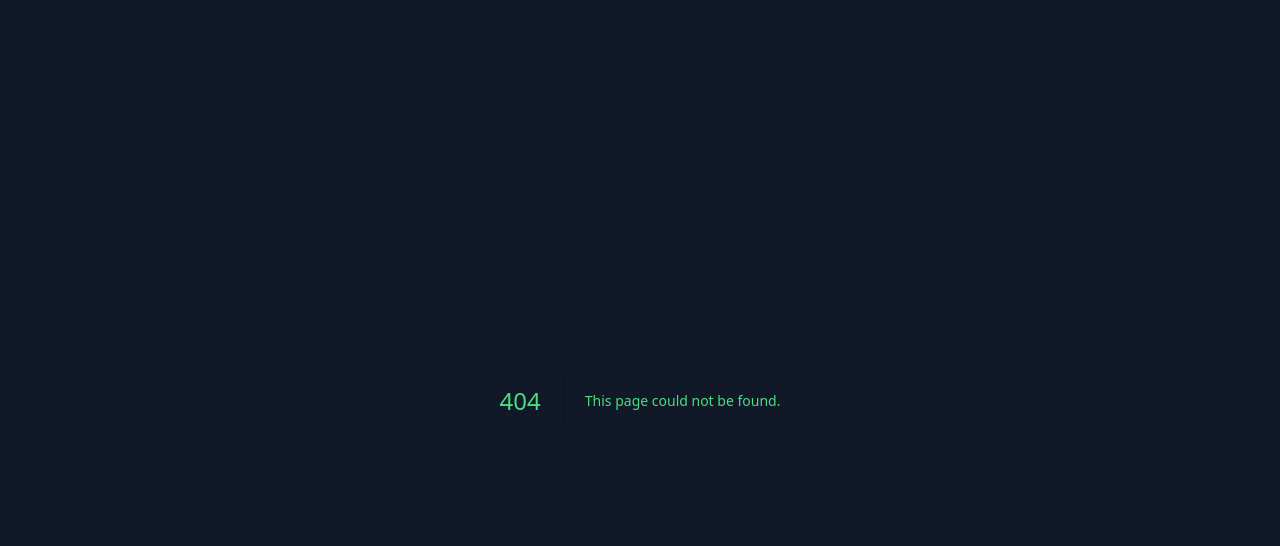
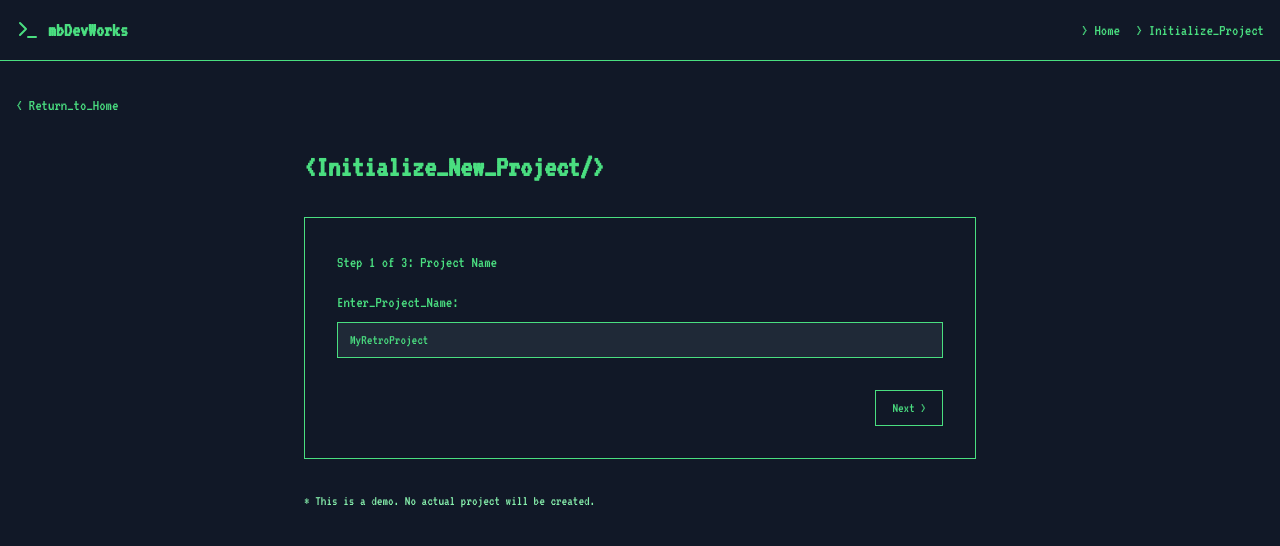
Before and after one commit to Dimitar765/devworksHomePage, a Next.js app in the folder homepage/: page /initialize-project in a window 1280 px wide. Before the commit this address had no page. Shown: the top 546 px of the page. Built offline with nearby package versions, Linux system fonts and the light colour scheme.

Commit message:
project page added

```diff
--- a/homepage/app/components/Footer.tsx
+++ b/homepage/app/components/Footer.tsx
@@ -1,4 +1,4 @@
-import { AtSign, Hash, Share2, Zap } from "lucide-react"
+import { AtSign, Hash, Share2, Zap } from "lucide-react";
 
 export default function Footer() {
   return (
@@ -6,36 +6,54 @@ export default function Footer() {
       <div className="container mx-auto px-4">
         <div className="flex flex-wrap justify-between items-center">
           <div className="w-full md:w-1/3 mb-6 md:mb-0">
-            <h3 className="text-xl font-bold mb-2 text-green-400">RetroDevPro</h3>
+            <h3 className="text-xl font-bold mb-2 text-green-400">
+              mbDevWorks
+            </h3>
             <p className="text-green-300">Coding like it's Y2K</p>
           </div>
           <div className="w-full md:w-1/3 mb-6 md:mb-0">
-            <h4 className="text-lg font-semibold mb-2 text-green-400">Quick_Links</h4>
+            <h4 className="text-lg font-semibold mb-2 text-green-400">
+              Quick_Links
+            </h4>
             <ul className="space-y-2">
               <li>
-                <a href="#services" className="text-green-300 hover:text-green-200">
+                <a
+                  href="#services"
+                  className="text-green-300 hover:text-green-200"
+                >
                   &gt; Services
                 </a>
               </li>
               <li>
-                <a href="#portfolio" className="text-green-300 hover:text-green-200">
+                <a
+                  href="#portfolio"
+                  className="text-green-300 hover:text-green-200"
+                >
                   &gt; Portfolio
                 </a>
               </li>
               <li>
-                <a href="#testimonials" className="text-green-300 hover:text-green-200">
+                <a
+                  href="#testimonials"
+                  className="text-green-300 hover:text-green-200"
+                >
                   &gt; Testimonials
                 </a>
               </li>
               <li>
-                <a href="#contact" className="text-green-300 hover:text-green-200">
+                <a
+                  href="#contact"
+                  className="text-green-300 hover:text-green-200"
+                >
                   &gt; Contact
                 </a>
               </li>
             </ul>
           </div>
           <div className="w-full md:w-1/3">
-            <h4 className="text-lg font-semibold mb-2 text-green-400">Connect</h4>
+            <h4 className="text-lg font-semibold mb-2 text-green-400">
+              Connect
+            </h4>
             <div className="flex space-x-4">
               <a href="#" className="text-green-400 hover:text-green-300">
                 <AtSign size={24} />
@@ -53,9 +71,11 @@ export default function Footer() {
           </div>
         </div>
         <div className="mt-8 text-center text-green-400">
-          <p>&copy; {new Date().getFullYear()} RetroDevPro. All_rights_reserved.</p>
+          <p>
+            &copy; {new Date().getFullYear()} mbDevWorks. All_rights_reserved.
+          </p>
         </div>
       </div>
     </footer>
-  )
+  );
 }
--- a/homepage/app/components/Header.tsx
+++ b/homepage/app/components/Header.tsx
@@ -2,10 +2,14 @@
 
 import { useState } from "react";
 import Link from "next/link";
+import { usePathname } from "next/navigation";
 import { Terminal, Menu, X } from "lucide-react";
 
 export default function Header() {
   const [isMenuOpen, setIsMenuOpen] = useState(false);
+  const pathname = usePathname();
+
+  const isHomePage = pathname === "/";
 
   return (
     <header className="border-b border-green-400">
@@ -26,36 +30,57 @@ export default function Header() {
           <ul
             className={`md:flex space-y-2 md:space-y-0 md:space-x-4 ${isMenuOpen ? "block" : "hidden"} absolute md:relative left-0 right-0 top-16 md:top-0 bg-gray-900 md:bg-transparent p-4 md:p-0 border-b border-green-400 md:border-none`}
           >
+            {isHomePage ? (
+              <>
                 <li>
-              <Link
+                  <a
                     href="#services"
                     className="text-green-400 hover:text-green-300 block"
                   >
                     &gt; Services
-              </Link>
+                  </a>
                 </li>
                 <li>
-              <Link
+                  <a
                     href="#portfolio"
                     className="text-green-400 hover:text-green-300 block"
                   >
                     &gt; Portfolio
-              </Link>
+                  </a>
                 </li>
                 <li>
-              <Link
+                  <a
                     href="#testimonials"
                     className="text-green-400 hover:text-green-300 block"
                   >
                     &gt; Testimonials
-              </Link>
+                  </a>
                 </li>
                 <li>
-              <Link
+                  <a
                     href="#contact"
                     className="text-green-400 hover:text-green-300 block"
                   >
                     &gt; Contact
+                  </a>
+                </li>
+              </>
+            ) : (
+              <li>
+                <Link
+                  href="/"
+                  className="text-green-400 hover:text-green-300 block"
+                >
+                  &gt; Home
+                </Link>
+              </li>
+            )}
+            <li>
+              <Link
+                href="/initialize-project"
+                className="text-green-400 hover:text-green-300 block"
+              >
+                &gt; Initialize_Project
               </Link>
             </li>
           </ul>
--- a/homepage/app/components/Hero.tsx
+++ b/homepage/app/components/Hero.tsx
@@ -1,15 +1,17 @@
-import { Button } from "@/components/ui/button"
-import Typewriter from "./Typewriter"
+import Link from "next/link";
+import { Button } from "@/components/ui/button";
+import Typewriter from "./Typewriter";
 
 export default function Hero() {
   return (
     <section className="py-20 text-center">
       <h1 className="text-4xl md:text-5xl font-bold mb-4 text-green-400">
-        <Typewriter text="<Retro_Inspired_Web_Solutions/>" delay={50} />
+        <Typewriter text="<Web_Solutions_For_Your_Project/>" delay={50} />
       </h1>
       <p className="text-xl mb-8 text-green-300">
-        <Typewriter text="We code like it's 1999, but our websites are from the future" delay={30} />
+        <Typewriter text="Web solutions that define your work" delay={30} />
       </p>
+      <Link href="/initialize-project">
         <Button
           variant="outline"
           size="lg"
@@ -17,6 +19,7 @@ export default function Hero() {
         >
           INITIALIZE PROJECT
         </Button>
+      </Link>
     </section>
-  )
+  );
 }
--- a/homepage/app/components/Portfolio.tsx
+++ b/homepage/app/components/Portfolio.tsx
@@ -1,27 +1,29 @@
-import Image from "next/image"
+import Image from "next/image";
 
 export default function Portfolio() {
   const projects = [
     {
       image: "/placeholder.svg?height=300&width=400",
-      title: "RetroCommerce",
-      description: "An e-commerce platform with a 90s aesthetic",
+      title: "imk.mk",
+      description: "End to end solution for our client",
     },
     {
       image: "/placeholder.svg?height=300&width=400",
-      title: "VintageBoard",
-      description: "A bulletin board system inspired dashboard",
+      title: "news app",
+      description: "news app for active readers and writers",
     },
     {
       image: "/placeholder.svg?height=300&width=400",
-      title: "PixelFit",
-      description: "8-bit style fitness tracking application",
+      title: "Hometown",
+      description: "Emotional/visual storyteling",
     },
-  ]
+  ];
 
   return (
     <section id="portfolio" className="py-20">
-      <h2 className="text-3xl font-bold text-center mb-12 text-green-400">&lt;Our_Portfolio&gt;</h2>
+      <h2 className="text-3xl font-bold text-center mb-12 text-green-400">
+        &lt;Our_Portfolio&gt;
+      </h2>
       <div className="grid grid-cols-1 md:grid-cols-3 gap-8">
         {projects.map((project, index) => (
           <div key={index} className="border border-green-400 overflow-hidden">
@@ -33,13 +35,17 @@ export default function Portfolio() {
               className="w-full h-48 object-cover"
             />
             <div className="p-6">
-              <h3 className="text-xl font-semibold mb-2 text-green-300">{project.title}</h3>
+              <h3 className="text-xl font-semibold mb-2 text-green-300">
+                {project.title}
+              </h3>
               <p className="text-green-200">{project.description}</p>
             </div>
           </div>
         ))}
       </div>
-      <h2 className="text-3xl font-bold text-center mt-12 text-green-400">&lt;/Our_Portfolio&gt;</h2>
+      <h2 className="text-3xl font-bold text-center mt-12 text-green-400">
+        &lt;/Our_Portfolio&gt;
+      </h2>
     </section>
-  )
+  );
 }
--- a/homepage/app/components/Services.tsx
+++ b/homepage/app/components/Services.tsx
@@ -4,18 +4,18 @@ export default function Services() {
   const services = [
     {
       icon: <Monitor className="w-12 h-12 text-green-400" />,
-      title: "Retro Web Design",
-      description: "Nostalgic designs that stand out in the modern web",
+      title: "Web Design",
+      description: "Designs that stand out in the modern web",
     },
     {
       icon: <Code className="w-12 h-12 text-green-400" />,
-      title: "Vintage-Inspired Development",
-      description: "Cutting-edge tech with a retro aesthetic",
+      title: "Web and App Development",
+      description: "Cutting-edge tech",
     },
     {
       icon: <Cpu className="w-12 h-12 text-green-400" />,
-      title: "Legacy System Integration",
-      description: "Bridging the gap between old and new technologies",
+      title: "System Integration",
+      description: "Placeholder Text",
     },
   ];
 
@@ -24,7 +24,7 @@ export default function Services() {
       <h2 className="text-3xl font-bold text-center mb-12 text-green-400">
         &lt;Our_Services&gt;
       </h2>
-      <div className="grid grid-cols-1 md:grid-cols-3 gap-16">
+      <div className="grid grid-cols-1 md:grid-cols-3 gap-8">
         {services.map((service, index) => (
           <div key={index} className="border border-green-400 p-6 text-center">
             <div className="mb-4 flex justify-center">{service.icon}</div>
--- /dev/null
+++ b/homepage/app/initialize-project/layout.tsx
@@ -0,0 +1,15 @@
+import type React from "react"
+import Header from "../components/Header"
+
+export default function InitializeProjectLayout({
+  children,
+}: {
+  children: React.ReactNode
+}) {
+  return (
+    <>
+      <Header />
+      {children}
+    </>
+  )
+}
--- /dev/null
+++ b/homepage/app/initialize-project/page.tsx
@@ -0,0 +1,117 @@
+"use client"
+
+import { useState } from "react"
+import Link from "next/link"
+import { Button } from "@/components/ui/button"
+import { Input } from "@/components/ui/input"
+import { Textarea } from "@/components/ui/textarea"
+import Typewriter from "../components/Typewriter"
+
+export default function InitializeProject() {
+  const [step, setStep] = useState(1)
+  const [projectName, setProjectName] = useState("")
+  const [projectDescription, setProjectDescription] = useState("")
+
+  const handleNext = () => {
+    if (step < 3) setStep(step + 1)
+  }
+
+  const handlePrevious = () => {
+    if (step > 1) setStep(step - 1)
+  }
+
+  return (
+    <div className="min-h-screen bg-gray-900 text-green-400">
+      <div className="container mx-auto px-4 py-8">
+        <Link href="/" className="text-green-400 hover:text-green-300 mb-8 inline-block">
+          &lt; Return_to_Home
+        </Link>
+        <div className="max-w-2xl mx-auto">
+          <h1 className="text-3xl font-bold mb-8">
+            <Typewriter text="&lt;Initialize_New_Project/&gt;" delay={50} />
+          </h1>
+          <div className="border border-green-400 p-8 mb-8">
+            <div className="mb-4">
+              <Typewriter
+                text={`Step ${step} of 3: ${
+                  step === 1 ? "Project Name" : step === 2 ? "Project Description" : "Confirm Details"
+                }`}
+                delay={30}
+              />
+            </div>
+            {step === 1 && (
+              <div>
+                <label htmlFor="projectName" className="block mb-2">
+                  Enter_Project_Name:
+                </label>
+                <Input
+                  id="projectName"
+                  value={projectName}
+                  onChange={(e) => setProjectName(e.target.value)}
+                  className="w-full bg-gray-800 border-green-400 text-green-400 placeholder-green-600 mb-4"
+                  placeholder="MyRetroProject"
+                />
+              </div>
+            )}
+            {step === 2 && (
+              <div>
+                <label htmlFor="projectDescription" className="block mb-2">
+                  Enter_Project_Description:
+                </label>
+                <Textarea
+                  id="projectDescription"
+                  value={projectDescription}
+                  onChange={(e) => setProjectDescription(e.target.value)}
+                  className="w-full bg-gray-800 border-green-400 text-green-400 placeholder-green-600 mb-4"
+                  placeholder="A retro-inspired web application..."
+                  rows={4}
+                />
+              </div>
+            )}
+            {step === 3 && (
+              <div>
+                <h2 className="text-xl font-bold mb-4">Confirm_Project_Details:</h2>
+                <p>
+                  <strong>Project_Name:</strong> {projectName}
+                </p>
+                <p>
+                  <strong>Project_Description:</strong> {projectDescription}
+                </p>
+              </div>
+            )}
+            <div className="flex justify-between mt-8">
+              {step > 1 && (
+                <Button
+                  onClick={handlePrevious}
+                  variant="outline"
+                  className="border-green-400 text-green-400 hover:bg-green-400 hover:text-gray-900"
+                >
+                  &lt; Previous
+                </Button>
+              )}
+              {step < 3 ? (
+                <Button
+                  onClick={handleNext}
+                  variant="outline"
+                  className="border-green-400 text-green-400 hover:bg-green-400 hover:text-gray-900 ml-auto"
+                >
+                  Next &gt;
+                </Button>
+              ) : (
+                <Button
+                  variant="outline"
+                  className="border-green-400 text-green-400 hover:bg-green-400 hover:text-gray-900 ml-auto"
+                >
+                  Initialize_Project
+                </Button>
+              )}
+            </div>
+          </div>
+          <div className="text-sm text-green-300">
+            <Typewriter text="* This is a demo. No actual project will be created." delay={20} />
+          </div>
+        </div>
+      </div>
+    </div>
+  )
+}
--- a/homepage/app/layout.tsx
+++ b/homepage/app/layout.tsx
@@ -6,7 +6,7 @@ import type React from "react";
 const vt323 = VT323({ weight: "400", subsets: ["latin"] });
 
 export const metadata: Metadata = {
-  title: "mbDevWorks",
+  title: "mbDevWorks - Retro-Inspired Web Development",
   description:
     "We create stunning, retro-inspired websites and web applications",
 };
```
Lines whose indentation alone changed are shown as unchanged.
